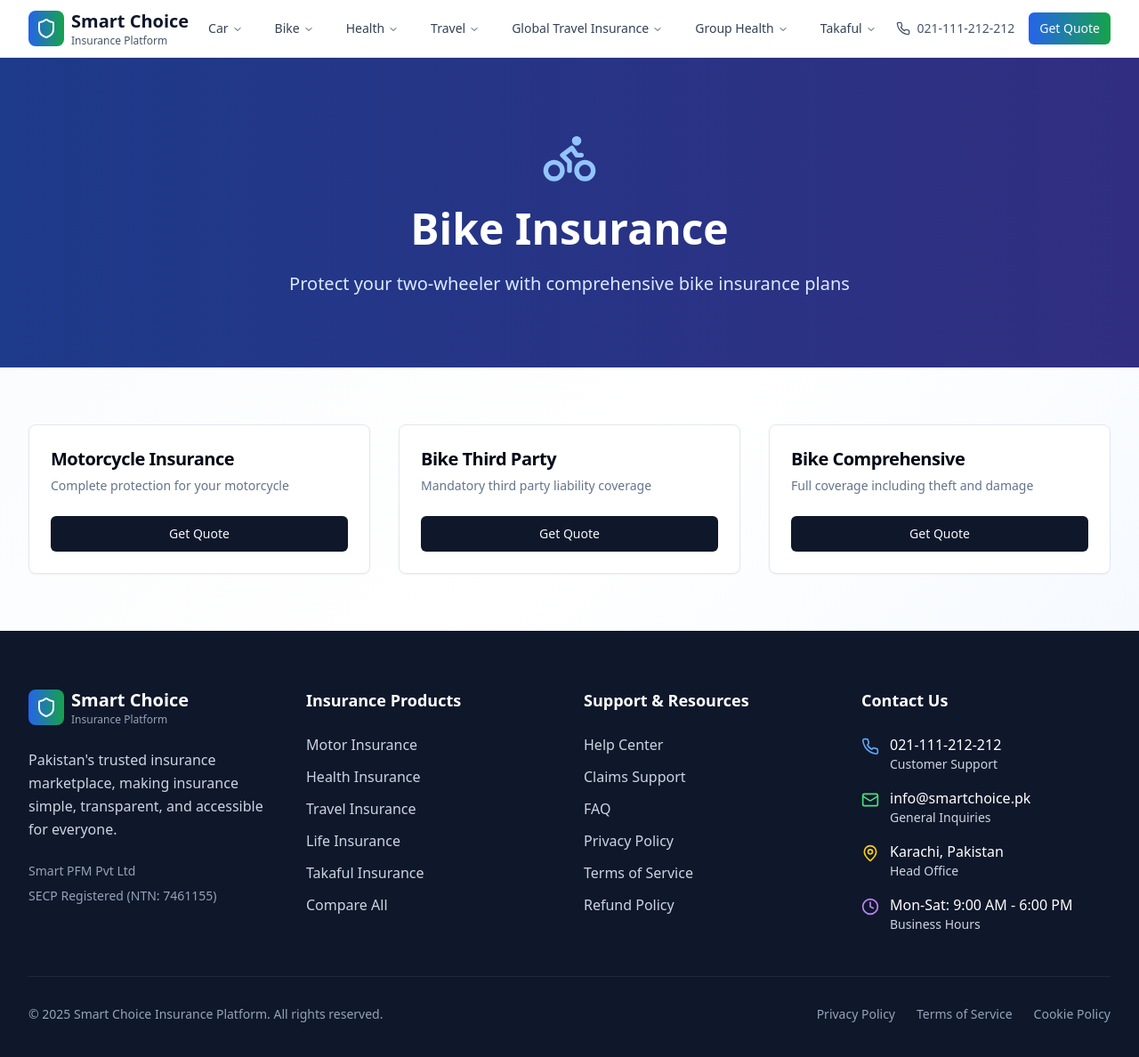
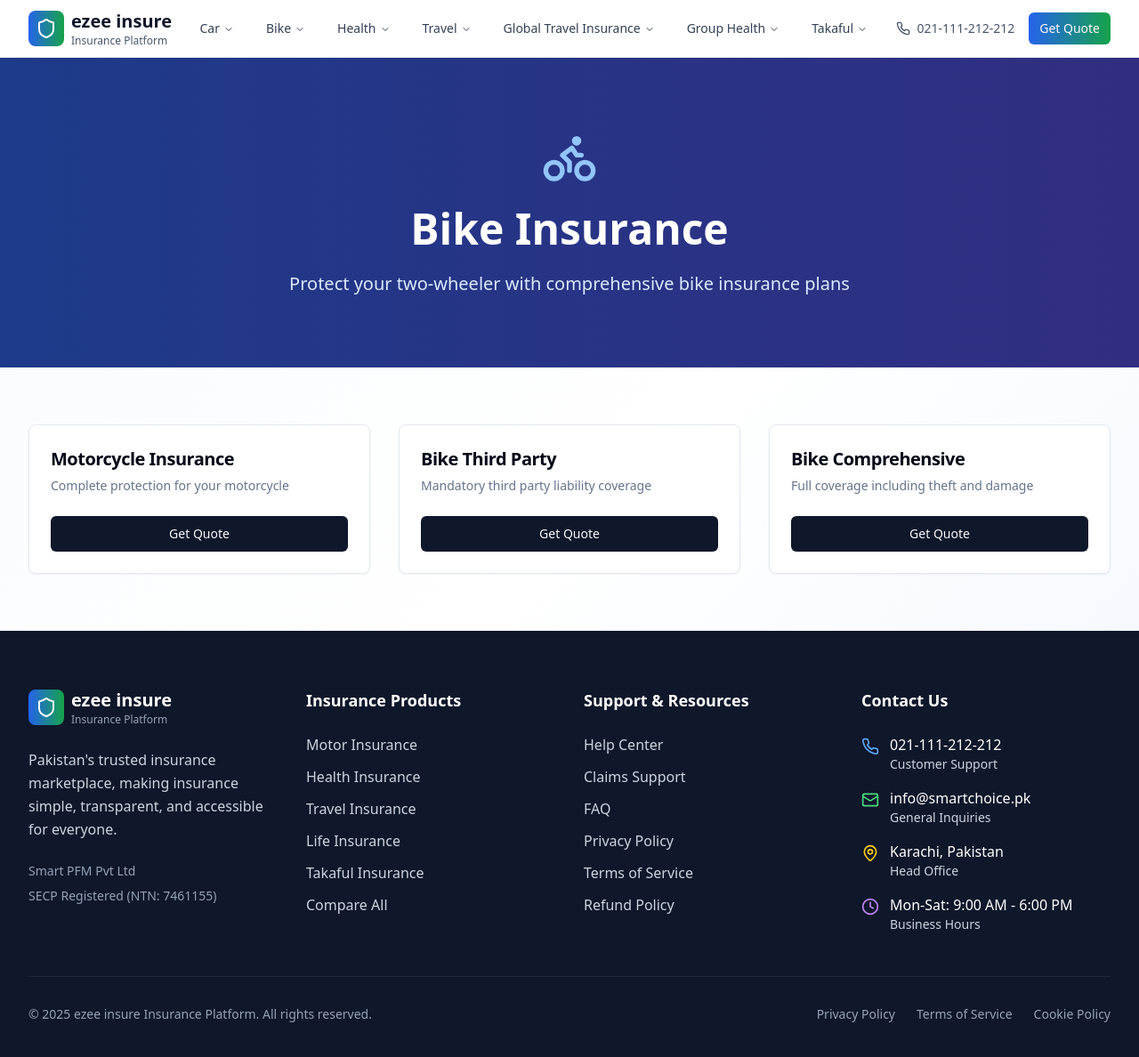
Before and after one commit to faizan517/pak-insurance-smart-choice, a React (Vite) app: page /bike in a window 1280 px wide. Shown: the top 1188 px of the page at 89% size. Built offline with nearby package versions, Linux system fonts and the light colour scheme.

Commit message:
chnage-name-to-ezee insure

```diff
--- a/src/components/FeaturesSection.tsx
+++ b/src/components/FeaturesSection.tsx
@@ -41,7 +41,7 @@ const FeaturesSection = () => {
       <div className="max-w-7xl mx-auto px-4 sm:px-6 lg:px-8">
         <div className="text-center mb-16">
           <h2 className="text-3xl md:text-4xl font-bold text-slate-900 mb-4">
-            Why Choose Smart Choice?
+            Why Choose ezee insure?
           </h2>
           <p className="text-xl text-slate-600 max-w-3xl mx-auto">
             We make insurance simple, transparent, and accessible for everyone in Pakistan
--- a/src/components/Footer.tsx
+++ b/src/components/Footer.tsx
@@ -14,7 +14,7 @@ const Footer = () => {
                 <Shield className="h-6 w-6 text-white" />
               </div>
               <div className="flex flex-col">
-                <span className="text-xl font-bold">Smart Choice</span>
+                <span className="text-xl font-bold">ezee insure</span>
                 <span className="text-xs text-slate-400">Insurance Platform</span>
               </div>
             </Link>
@@ -116,7 +116,7 @@ const Footer = () => {
         <div className="border-t border-slate-800 mt-12 pt-8">
           <div className="flex flex-col md:flex-row justify-between items-center space-y-4 md:space-y-0">
             <p className="text-slate-400 text-sm">
-              © 2025 Smart Choice Insurance Platform. All rights reserved.
+              © 2025 ezee insure Insurance Platform. All rights reserved.
             </p>
             <div className="flex space-x-6">
               <Link to="/privacy" className="text-slate-400 hover:text-white text-sm transition-colors duration-200">
--- a/src/components/Navbar.tsx
+++ b/src/components/Navbar.tsx
@@ -91,7 +91,7 @@ const Navbar = () => {
               <Shield className="h-6 w-6 text-white" />
             </div>
             <div className="flex flex-col">
-              <span className="text-xl font-bold text-slate-900">Smart Choice</span>
+              <span className="text-xl font-bold text-slate-900">ezee insure</span>
               <span className="text-xs text-slate-600">Insurance Platform</span>
             </div>
           </Link>
--- a/src/pages/Compare.tsx
+++ b/src/pages/Compare.tsx
@@ -179,7 +179,7 @@ const Compare = () => {
         {/* Why Choose Section */}
         <div className="mt-20 text-center">
           <h2 className="text-3xl font-bold text-slate-900 mb-8">
-            Why Compare with Smart Choice?
+            Why Compare with ezee insure?
           </h2>
 
           <div className="grid md:grid-cols-3 gap-8">
--- a/src/pages/MotorInsurance.tsx
+++ b/src/pages/MotorInsurance.tsx
@@ -286,7 +286,7 @@ const MotorInsurance = () => {
         {/* Features Section */}
         <div className="mt-20">
           <h2 className="text-3xl font-bold text-slate-900 text-center mb-12">
-            Why Choose Motor Insurance with Smart Choice?
+            Why Choose Motor Insurance with ezee insure?
           </h2>
 
           <div className="grid md:grid-cols-3 gap-8">
```
